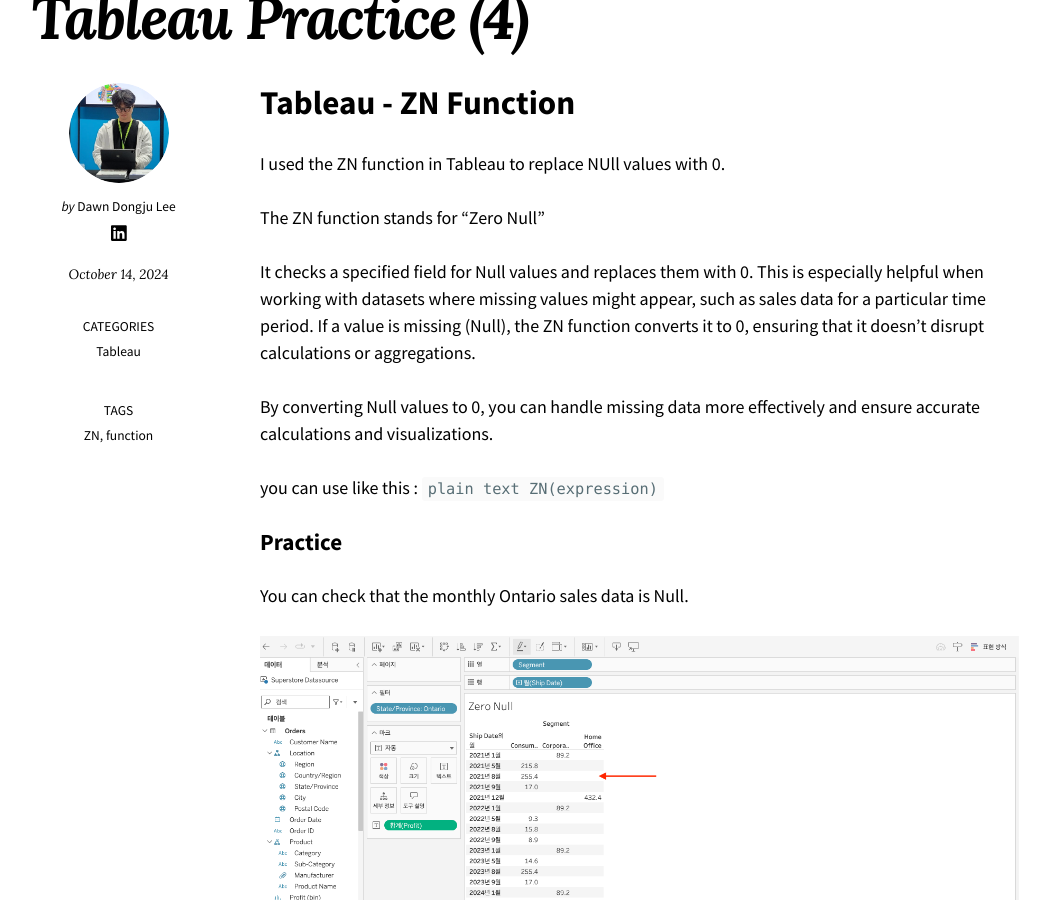
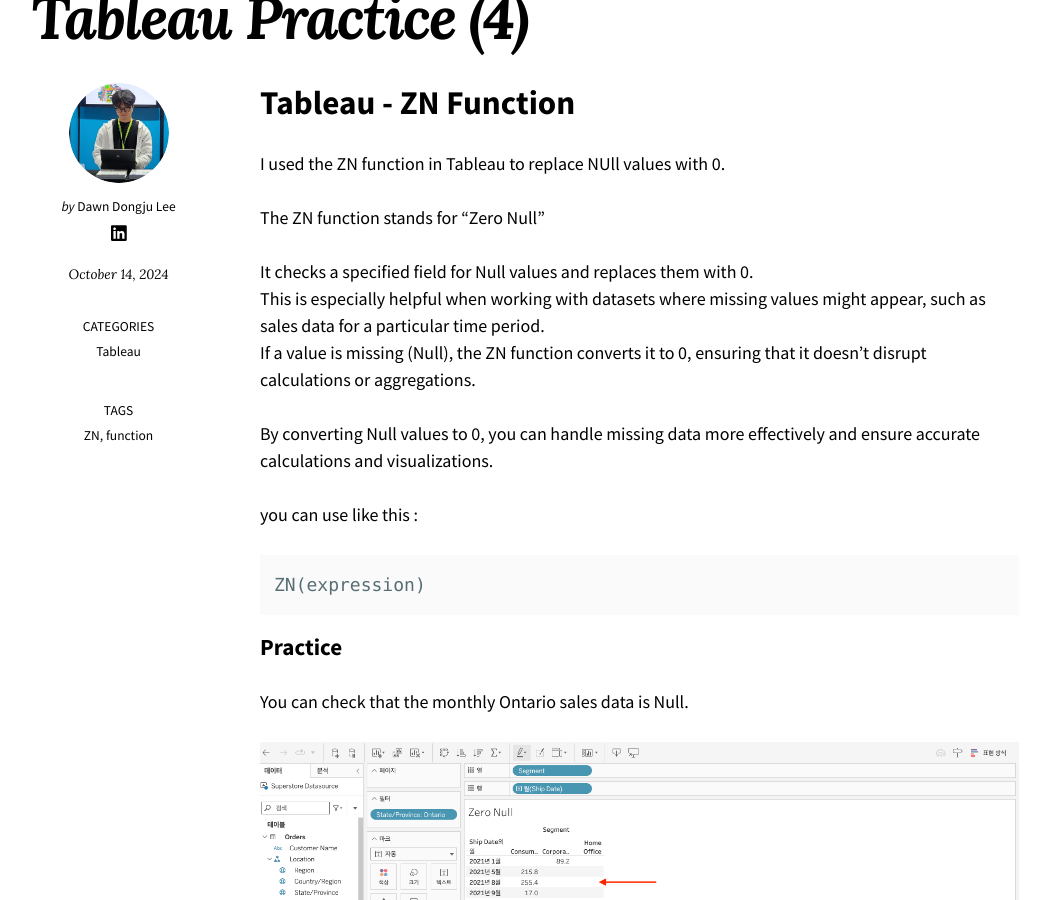
Before and after one commit to dongdongju96/dongdongju96.github.io, a Jekyll site: the page built from _posts/2024-10-14-tableau-4.md, in a window 1280 px wide and 900 px high, scrolled down 361 px. Shown: the whole window, without its empty margins (115-1162 px from the left). Built offline with Jekyll 4.4.1, drawn with Linux system fonts in a browser that asks for light colours; nearby versions of some CDN libraries.

Commit message:
Modify 2024-10-14-taleau-4.md

````diff
--- a/_posts/2024-10-14-tableau-4.md
+++ b/_posts/2024-10-14-tableau-4.md
@@ -6,7 +6,7 @@
 tags:
   - ZN
   - function
-last_modified_at: 2024-10-14 02:04:00 -0400
+last_modified_at: 2024-10-14 02:40:00 -0400
 ---
 
 # Tableau - ZN Function
@@ -15,12 +15,15 @@
 
 The ZN function stands for "Zero Null"
 
-It checks a specified field for Null values and replaces them with 0. This is especially helpful when working with datasets where missing values might appear, such as sales data for a particular time period. If a value is missing (Null), the ZN function converts it to 0, ensuring that it doesn’t disrupt calculations or aggregations.
+It checks a specified field for Null values and replaces them with 0. <br>
+This is especially helpful when working with datasets where missing values might appear, such as sales data for a particular time period.<br>
+If a value is missing (Null), the ZN function converts it to 0, ensuring that it doesn’t disrupt calculations or aggregations.
 
 By converting Null values to 0, you can handle missing data more effectively and ensure accurate calculations and visualizations.
 
 you can use like this :
-```plain text
+
+```
 ZN(expression)
 ```
 
````
